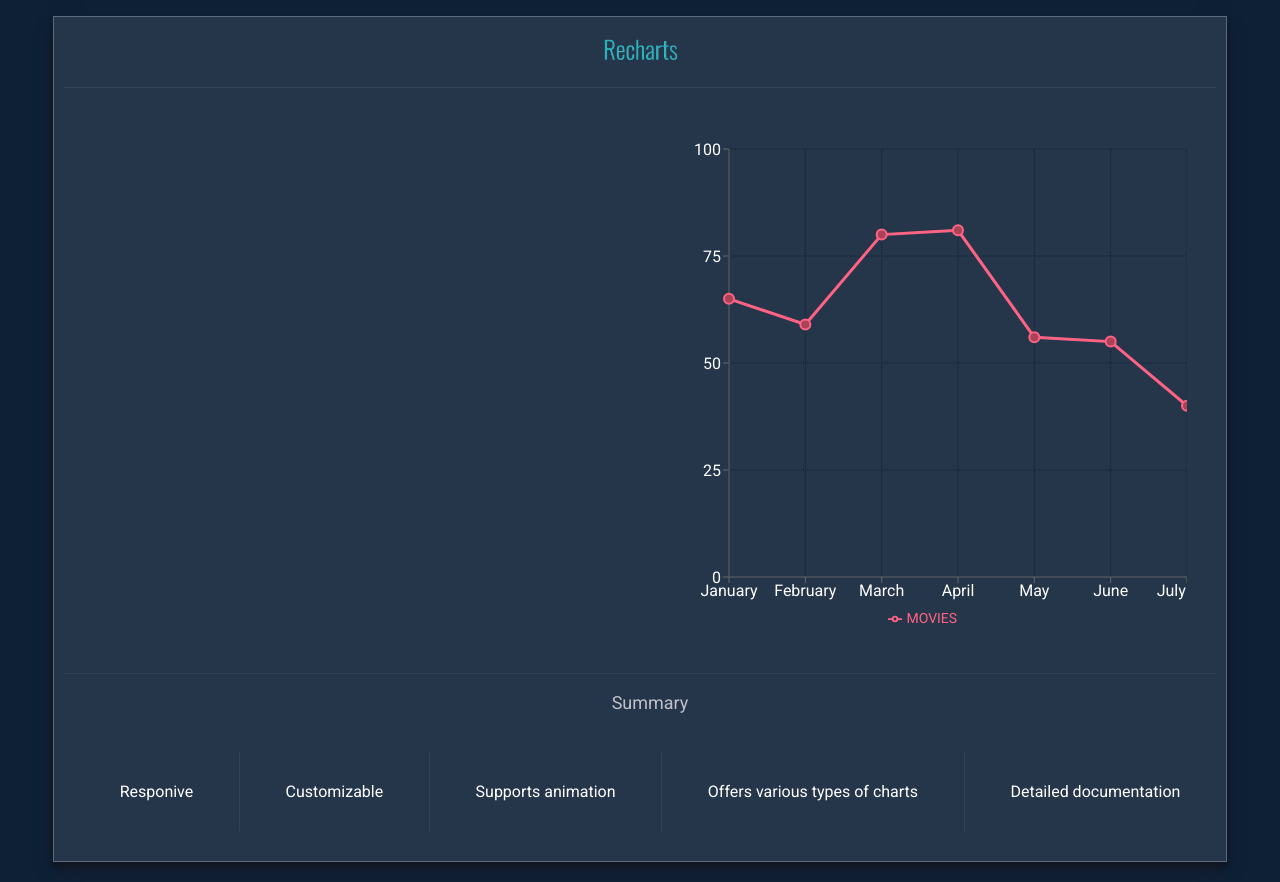
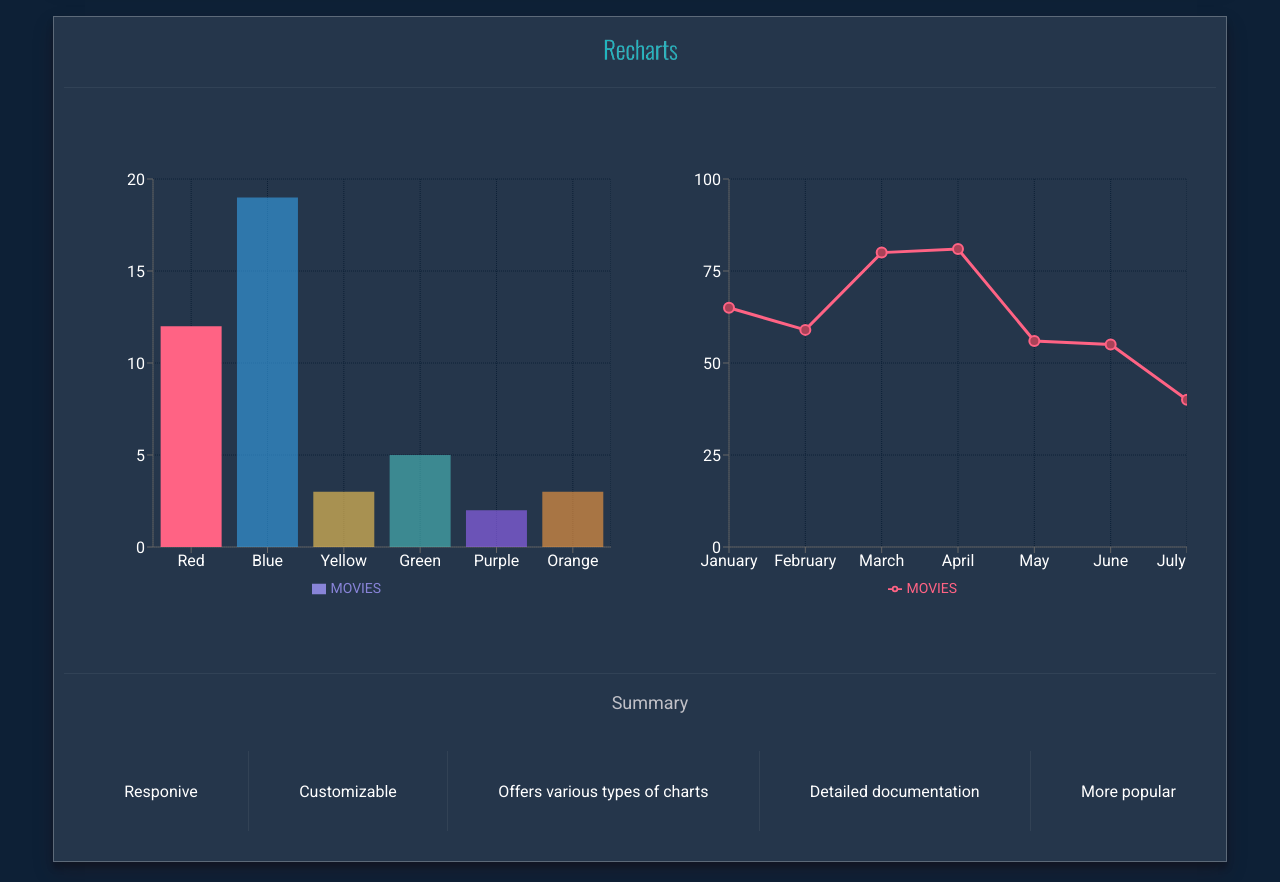
Before and after one commit to MilicaMilakovic/internship-research, a React (Create React App) app in the folder lucene-research/movies/: page /graphs in a window 1280 px wide. Shown: the part 1120-2002 px from the top of the page. Built offline with nearby package versions, Linux system fonts and the light colour scheme.

Commit message:
Recharts Bar Graph and summary

```diff
--- a/lucene-research/movies/src/components/Charts/Charts.module.css
+++ b/lucene-research/movies/src/components/Charts/Charts.module.css
@@ -1,7 +1,6 @@
 .container {
   width: 90vw;
-  min-height: 70vh;
-
+  min-height: 60vh;
   margin: 20px;
 
   display: flex;
--- a/lucene-research/movies/src/components/Charts/Recharts.tsx
+++ b/lucene-research/movies/src/components/Charts/Recharts.tsx
@@ -8,7 +8,37 @@
   Tooltip,
   Legend,
   ResponsiveContainer,
+  BarChart,
+  Bar,
+  Cell
 } from "recharts";
+
+const barChartData = [
+  {
+    name: "Red",
+    movies: 12,
+  },
+  {
+    name: "Blue",
+    movies: 19,
+  },
+  {
+    name: "Yellow",
+    movies: 3,
+  },
+  {
+    name: "Green",
+    movies: 5,
+  },
+  {
+    name: "Purple",
+    movies: 2,
+  },
+  {
+    name: "Orange",
+    movies: 3,
+  },
+];
 
 const lineChartData = [
   {
@@ -41,6 +71,14 @@
   },
 ];
 
+const colors = [
+  "rgba(255, 99, 132, 1)",
+  "rgba(54, 162, 235, 0.6)",
+  "rgba(255, 206, 86, 0.6)",
+  "rgba(75, 192, 192, 0.6)",
+  "rgba(153, 102, 255, 0.6)",
+  "rgba(255, 159, 64, 0.6)",
+];
 const Recharts = () => {
   return (
     <div className={styles.container}>
@@ -53,7 +91,38 @@
         />
       </div>
       <div className={styles.charts}>
-        <div className={styles.bar}></div>
+        <div className={styles.bar}>
+          <ResponsiveContainer width="100%" aspect={1}>
+            <BarChart
+              width={500}
+              height={300}
+              data={barChartData}
+              margin={{
+                top: 50,
+                bottom: 50,
+              }}
+            >
+              <CartesianGrid
+                strokeDasharray="1"
+                horizontal
+                vertical
+                stroke="#0D2036"
+              />
+              <XAxis dataKey="name" tick={{ fill: "#fff" }} />
+              <YAxis tick={{ fill: "#fff" }} />
+              <Tooltip cursor={{ fill: '#0D2036', strokeWidth: 2 }}/>
+              <Legend />
+              <Bar dataKey="movies" fill="#8884d8" >
+              {
+          	barChartData.map((entry, index) => {
+            	const color = colors[index];
+            	return <Cell fill={color} />;
+            })
+          }
+              </Bar>
+            </BarChart>
+          </ResponsiveContainer>
+        </div>
 
         <div className={styles.line}>
           <ResponsiveContainer width="100%" aspect={1}>
@@ -62,13 +131,18 @@
               height={300}
               data={lineChartData}
               margin={{
-                top: 20,
-                bottom: 20
+                top: 50,
+                bottom: 50,
               }}
             >
-              <CartesianGrid strokeDasharray="1" horizontal vertical stroke="#0D2036" />
-              <XAxis dataKey="name" tick={{ fill: '#fff'}}/>
-              <YAxis tick={{ fill: '#fff'}} />
+              <CartesianGrid
+                strokeDasharray="1"
+                horizontal
+                vertical
+                stroke="#0D2036"
+              />
+              <XAxis dataKey="name" tick={{ fill: "#fff" }} />
+              <YAxis tick={{ fill: "#fff" }} />
               <Tooltip />
               <Legend />
               <Line
@@ -93,9 +167,9 @@
         <div className={styles.points}>
           <div className={styles.point}>Responive </div>
           <div className={styles.point}>Customizable</div>
-          <div className={styles.point}>Supports animation</div>
           <div className={styles.point}>Offers various types of charts</div>
           <div className={styles.point}>Detailed documentation</div>
+          <div className={styles.point}>More popular </div>
         </div>
       </div>
     </div>
--- a/lucene-research/movies/src/index.css
+++ b/lucene-research/movies/src/index.css
@@ -9,6 +9,9 @@
   -moz-osx-font-smoothing: grayscale;
 }
 
+html {
+  scroll-behavior: smooth;
+}
 code {
   font-family: source-code-pro, Menlo, Monaco, Consolas, 'Courier New',
     monospace;
```
